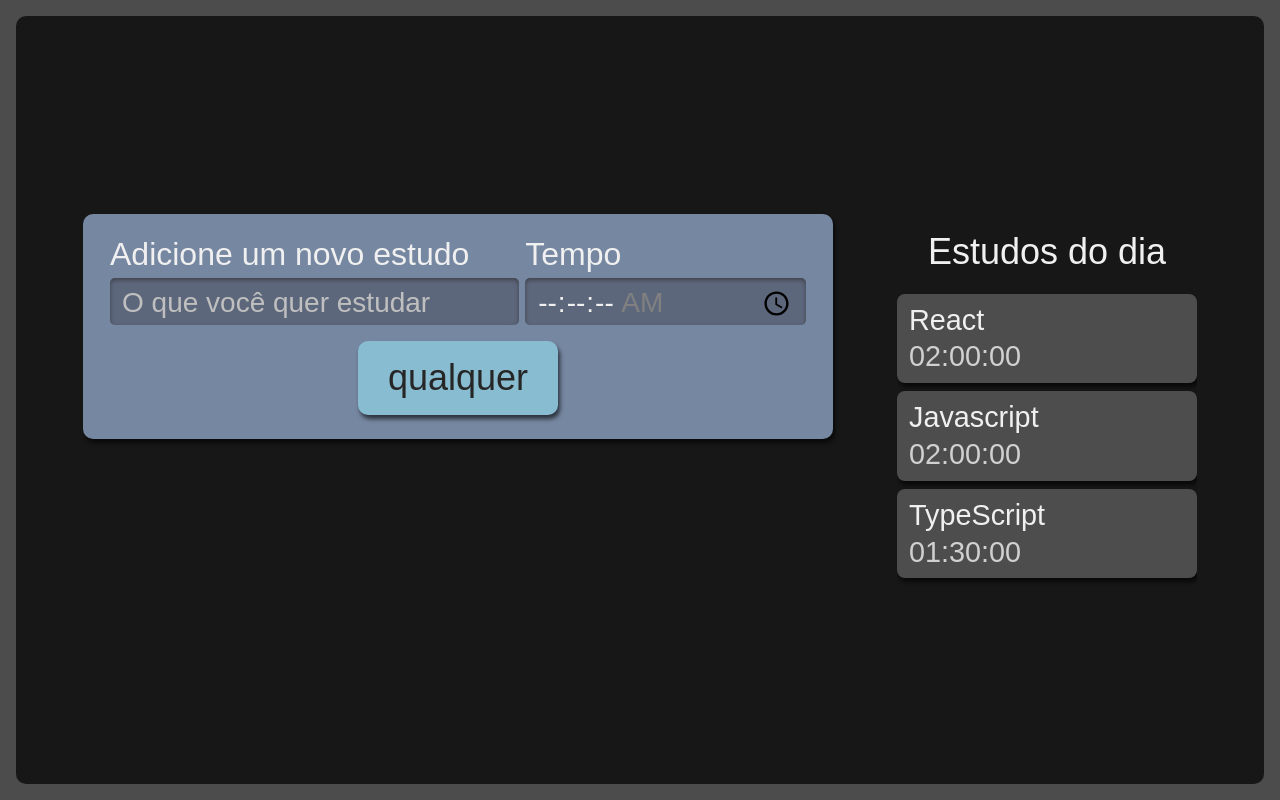
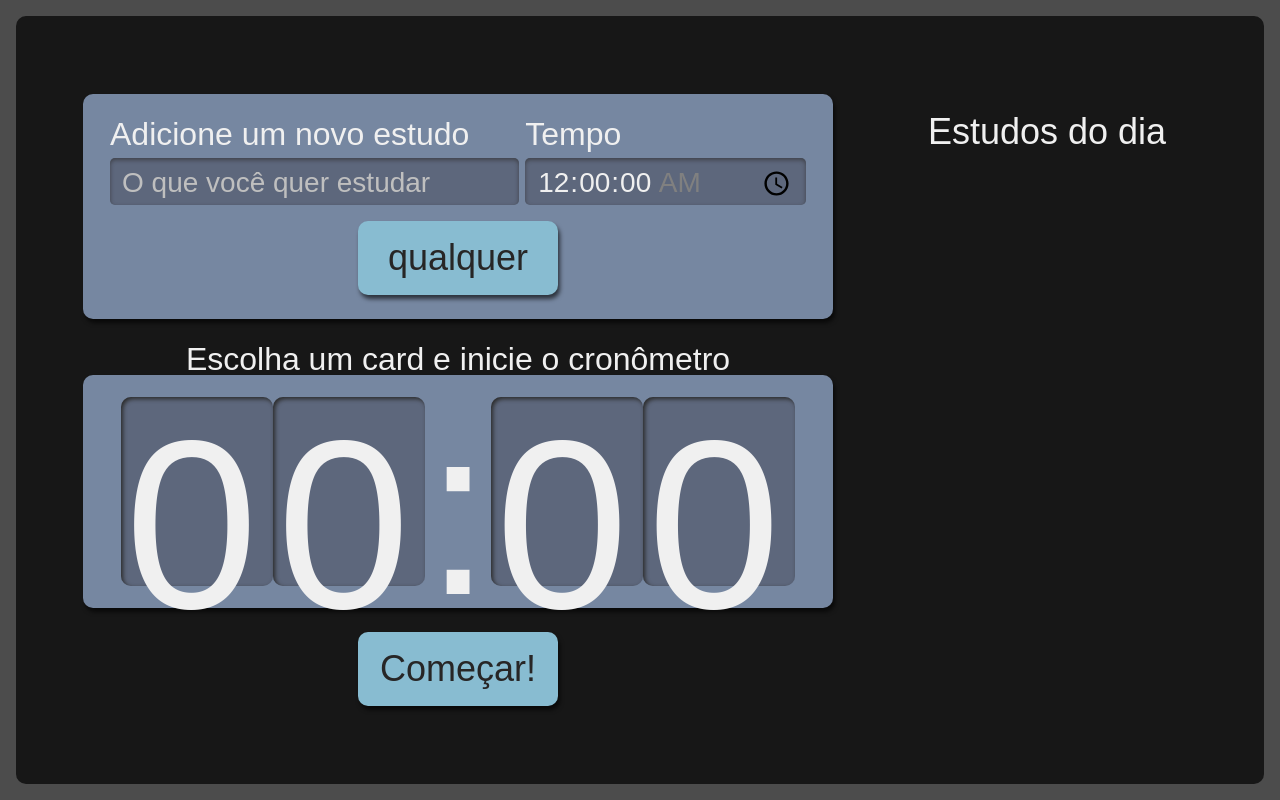
Before and after one commit to Isabelaweb/pomodoro-student, a React (Create React App) app: page / in a window 1280 px wide. Built offline with nearby package versions, Linux system fonts and the light colour scheme.

Commit message:
Adicionando tarefas na lista

```diff
--- a/src/components/button/index.tsx
+++ b/src/components/button/index.tsx
@@ -3,14 +3,16 @@ import style from './Botao.module.scss';
 
 interface ButtonProps {
     texto: string;
+    type?:"button" | "submit" | "reset"
     abacate?: string;
     quantidade?: number;
 }
 
-function Button ({texto,abacate}:ButtonProps){
+function Button ({texto,abacate,type}:ButtonProps){
 
     return(
-        <button className={style.botao}>
+        <button type={type}className={style.botao}>
+            {type}
             {texto}
             {abacate}
         </button>
--- /dev/null
+++ b/src/components/cronometro/Cronometro.module.scss
@@ -0,0 +1,60 @@
+.cronometro {
+    display: flex;
+    flex-direction: column;
+    align-items: center;
+    grid-area: cronometro;
+
+    .relogioWrapper {
+      align-items: center;
+      background-color: #7687A1;
+      border-radius: 10px;
+      box-shadow: 2px 4px 4px #0000009F;
+      box-sizing: border-box;
+      display: flex;
+      font-size: 5rem;
+      justify-content: center;
+      margin-bottom: 24px;
+      padding: 16px 12px;
+      width: 100%;
+    }
+
+    .titulo {
+      font-size: 2rem;
+
+    }
+
+    button {
+      background-color: #88bcd1;
+      border-radius: 10px;
+      box-shadow: 2px 4px 4px #0000009F;
+      color: #272626;
+      cursor: pointer;
+      font-size: 1.25rem;
+      padding: 16px;
+      width: 150px;
+
+      &:active {
+        background-color: #7CA6B7;
+        box-shadow: 2px 2px 4px #0000009F inset;
+        cursor: auto;
+      }
+    }
+
+    @media screen and (min-width:1280px) {
+
+      .relogioWrapper{
+        font-size: 15rem;
+      }
+
+      p {
+        font-size: 2rem;
+      }
+
+      button {
+        grid-column-start: span 2;
+        justify-self: center;
+        width: 200px;
+        font-size: 2.25rem;
+      }
+    }
+  }
--- /dev/null
+++ b/src/components/cronometro/Relogio/Relogio.module.scss
@@ -0,0 +1,21 @@
+.relogioNumero {
+    background-color: #5D677C;
+    box-shadow: 2px 2px 4px #2B2B2B inset;
+    height: 3.6rem;
+    width: 3rem;
+    padding: 8px 4px;
+    border-radius: 10px;
+
+    @media screen and (min-width:1280px) {
+      height: 10.8rem;
+      width: 9rem;
+    }
+  }
+
+  .relogioDivisao {
+    height: 4.2rem;
+
+    @media screen and (min-width:1280px) {
+      height: 12.6rem;
+    }
+  }
--- a/src/components/cronometro/Relogio/index.tsx
+++ b/src/components/cronometro/Relogio/index.tsx
@@ -1,5 +1,14 @@
+import React from "react";
+import style from "./Relogio.module.scss"
+
 export function Relogio (){
     return(
-        <p>alou</p>
+        <React.Fragment>
+            <span className={style.relogioNumero}>0</span>
+            <span className={style.relogioNumero} >0</span>
+            <span className={style.relogioDivisao}>:</span>
+            <span className={style.relogioNumero}>0</span>
+            <span className={style.relogioNumero}>0</span>
+        </React.Fragment>
     )
 }
--- a/src/components/cronometro/index.tsx
+++ b/src/components/cronometro/index.tsx
@@ -1,9 +1,13 @@
 import Button from "../button";
+import { Relogio } from "./Relogio";
+import style from './Cronometro.module.scss'
+
 export default function Cronometro(){
     return(
-        <div>
-            <p>Escolha um card e inicie o cronômetro</p>
-            <div>
+        <div className={style.cronometro}>
+            <p className={style.titulo}>Escolha um card e inicie o cronômetro</p>
+            <div className={style.relogioWrapper}>
+                <Relogio></Relogio>
 
             </div>
             <Button
--- a/src/components/formulario/index.tsx
+++ b/src/components/formulario/index.tsx
@@ -1,22 +1,40 @@
 import React from 'react';
+import { Itarefa } from '../../types/tarefa';
 import Button from  '../button';
 import style from  './Formulario.module.scss';
 
 
-class Formulario extends React.Component {
+
+class Formulario extends React.Component<{
+    setTarefas: React.Dispatch<React.SetStateAction<Itarefa[]>>
+}> {
+    state = {
+        tarefa:"",
+        tempo: "00:00"
+    }
+    adicionarTarefa(evento:React.FormEvent<HTMLFormElement>){
+        evento.preventDefault();
+        this.props.setTarefas(TarefasAntigas => [...TarefasAntigas, {...this.state}] );
+    }
     render() {
         return(
-            <form action="" className={style.novaTarefa}>
+            <form action="" className={style.novaTarefa} onSubmit={this.adicionarTarefa.bind(this)}>
                 <div className={style.inputContainer}>
                     <label htmlFor="tarefa">Adicione um novo estudo</label>
-                    <input type="text" name="tarefa" id="tarefa" placeholder='O que você quer estudar' required />
+                    <input type="text" name="tarefa" id="tarefa"
+                    value={this.state.tarefa}
+                    onChange={evento => this.setState({...this.state, tarefa:evento.target.value})}
+                    placeholder='O que você quer estudar' required />
                 </div>
                 <div className={style.inputContainer}>
                     <label htmlFor="tempo">Tempo</label>
-                    <input type="time" step="1"name="tempo" id="tempo" min="00:00:00" max="01:30:00" required/>
+                    <input type="time" step="1"name="tempo" id="tempo" min="00:00:00" max="01:30:00"
+                    onChange={evento => this.setState({...this.state, tempo:evento.target.value})}
+                    value={this.state.tempo} required/>
                 </div>
                 <Button
                 texto = "qualquer"
+
                 />
 
             </form>
--- a/src/components/lista/index.tsx
+++ b/src/components/lista/index.tsx
@@ -1,28 +1,13 @@
-import React from "react";
+import { Itarefa } from "../../types/tarefa";
 import {Item} from "./Item";
 import style from "./Lista.module.scss";
 
 
-function Lista() {
-  const tarefas = [
-    {
-      tarefa: "React",
-      tempo: "02:00:00",
-    },
-    {
-      tarefa: "Javascript",
-      tempo: "02:00:00",
-    },
-    {
-      tarefa: "TypeScript",
-      tempo: "01:30:00",
-    },
-  ];
+function Lista({tarefas}: {tarefas:Itarefa[]}) {
   return (
     <aside className={style.listaTarefas}>
       <h2>Estudos do dia</h2>
       <ul>
-
        {tarefas.map((assignment,index) => (
         <Item
         key={index}
--- a/src/pages/App.tsx
+++ b/src/pages/App.tsx
@@ -1,14 +1,18 @@
-import React from 'react';
+import React, {useState} from 'react';
+import Cronometro from '../components/cronometro';
 import Formulario from '../components/formulario';
 import Lista from '../components/lista';
+import { Itarefa } from '../types/tarefa';
 import style from'./App.module.scss'
 
 function App() {
+  const [tarefas, setTarefas] = useState<Itarefa[]| []> ([]);
   return (
     <div className={style.AppStyle}>
 
-     <Formulario/>
-     <Lista/>
+     <Formulario setTarefas={setTarefas}/>
+     <Lista tarefas={tarefas}/>
+     <Cronometro/>
     </div>
   );
 }
--- /dev/null
+++ b/src/types/tarefa.ts
@@ -0,0 +1,5 @@
+export interface Itarefa{
+    tarefa: string,
+    tempo: string
+
+   }
```
